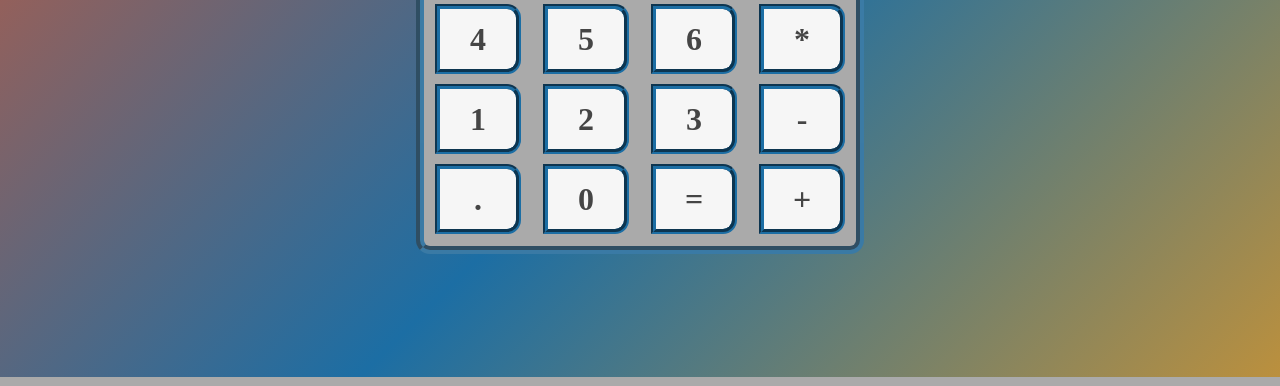
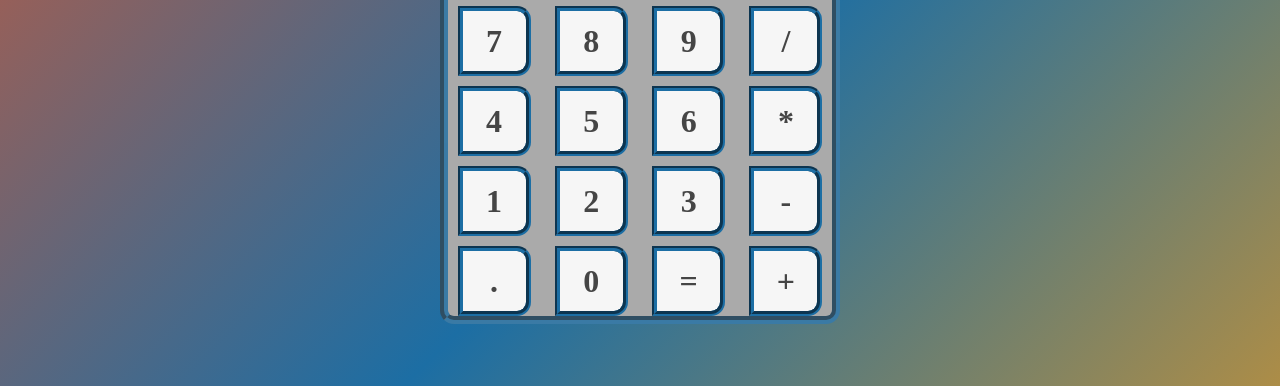
Before and after one commit to biroue10/Project-Calculator, a website: page index.html in a window 1280 px wide. Shown: the part 366-752 px from the top of the page. Drawn offline with Linux system fonts and the light colour scheme.

Commit message:
refactor my code

```diff
--- a/style.css
+++ b/style.css
@@ -1,12 +1,18 @@
-* {
+*,
+*::before,
+*::after {
+  box-sizing: border-box;
+  padding: 0;
   margin: 0;
-  padding: 0;
-  box-sizing: border-box;
+}
+
+html {
+  /* footer support */
+  position: relative;
+  min-height: 100%;
 }
 .container {
-  width: 35%;
   margin: auto;
-  height: 530px;
   display: flex;
   border: 8px groove rgba(28, 110, 164, 0.78);
   border-radius: 14px 14px 14px 14px;
@@ -15,6 +21,9 @@
   flex-direction: column;
   align-items: center;
   background-color: #aaaaaa;
+  height: 60vh;
+  min-height: 500px;
+  width: 400px;
 }
 .first-row {
   display: flex;
@@ -63,12 +72,13 @@
 .fourth-row-element,
 .fifth-row-element,
 .sixth-row-element {
-  width: 21%;
+  width: 20%;
   height: 70px;
   border: 5px groove #1c6ea4;
   border-radius: 0px 14px 14px 0px;
   margin-top: 10px;
   display: flex;
+  flex-shrink: 0;
   justify-content: center;
   align-items: center;
   font-weight: 900;
@@ -103,6 +113,7 @@ body {
   display: flex;
   flex-direction: column;
   padding-top: 20px;
+  margin-top: 100px;
 }
 footer {
   display: flex;
@@ -114,6 +125,11 @@ footer {
   background-color: #aaaaaa;
   padding: 15px;
   color: #454545;
+  height: auto;
+  width: 100%;
+}
+footer > p{
+  text-align: center;
 }
 .effacer {
   background-color: #ffaaaa;
```
